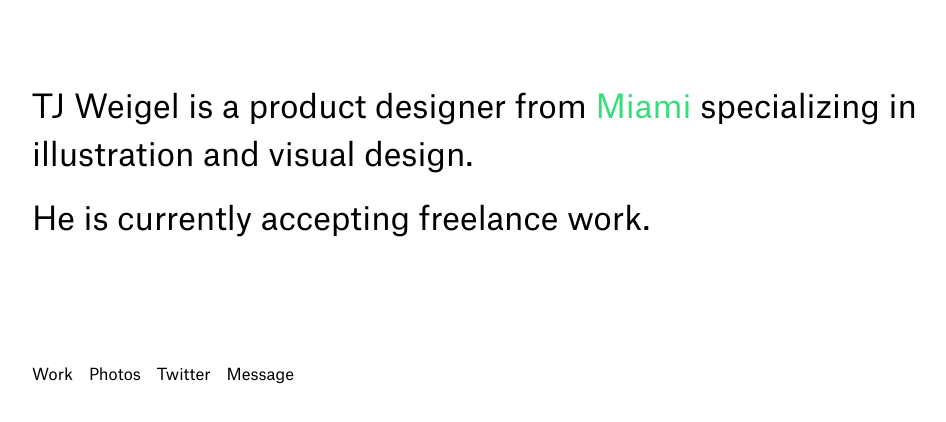
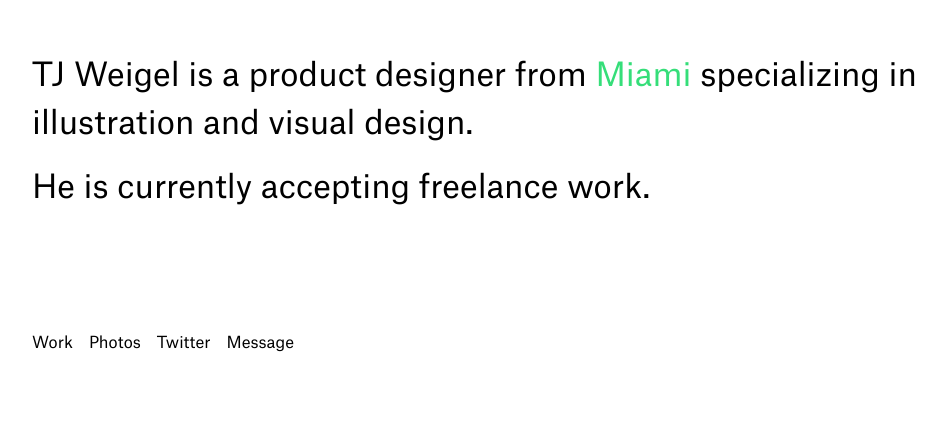
Before and after one commit to tjweigel/tjweigel.github.io, a plain HTML site: page index.html in a window 1280 px wide. Shown: the part 140-562 px from the top of the page, without its empty margins (123-1069 px from the left). Drawn offline with Linux system fonts and the light colour scheme.

Commit message:
spacing test

```diff
--- a/css/2017.css
+++ b/css/2017.css
@@ -45,7 +45,7 @@ a:hover, a:focus {
 
 .main {
   height: auto;
-  padding: 14rem 0 0;
+  padding: 12rem 0 0;
 }
 
 
```
